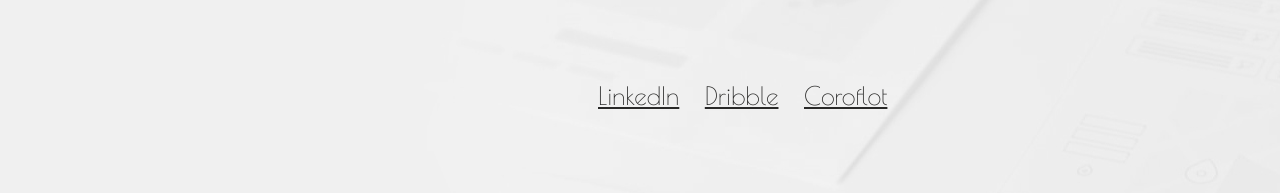
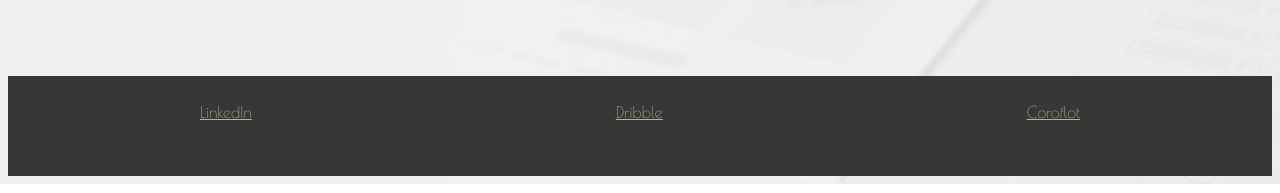
Before and after one commit to moonmitaghosh/HW-MyFirstLayout-, a plain HTML site: page index.html in a window 1280 px wide. Shown: the part 2369-2562 px from the top of the page. Drawn offline with nearby package versions, Linux system fonts and the light colour scheme.

Commit message:
footer css change

```diff
--- a/css/style.css
+++ b/css/style.css
@@ -120,23 +120,29 @@
     max-width: 900px;
 }
 .footer{
-  max-width: 400px;
+  display: inline-block;
+width:100%;
+height: 100px;
+  background-color: rgb(55, 55, 55);
   line-height: 2;
   float: center;
 }
 
 /* footer link style */
  .a{
+     display:flex;
+     justify-content: center;
      height: 20px;
      margin: auto;
      padding: 10px 10px;
      font-family: 'Poiret One', cursive;
-    font-size: 25px;
-    color:rgb(41, 41, 40) ;
+    font-size: 16px;
+    color:rgb(181, 181, 139) ;
+
 
  }
  .a:hover{
-  color: rgb(67, 172, 67);
+  color: rgb(250, 250, 250);
  }
 
 /* button Style */
--- a/index.html
+++ b/index.html
@@ -124,12 +124,18 @@
 
         </div>
         </section>
+        <p>&nbsp;</p>
 
+
+
+
+</div>
+</div>
 <!–– Footer section ––>
 <div class="footer">
 
 
-        <p>&nbsp;</p>
+
 <div class="a">
 <a href="https://www.linkedin.com/in/moonmitaghosh/" target="blank" class="a">LinkedIn</a>
 <a href="#" target="blank" class="a">Dribble</a>
@@ -138,9 +144,5 @@
 <p>&nbsp;</p>
 </div>
 
-
-</div>
-</div>
-
 </body>
 </html>
```
Also changed, not shown: 1 other file. Lines whose indentation alone changed are shown as unchanged.
